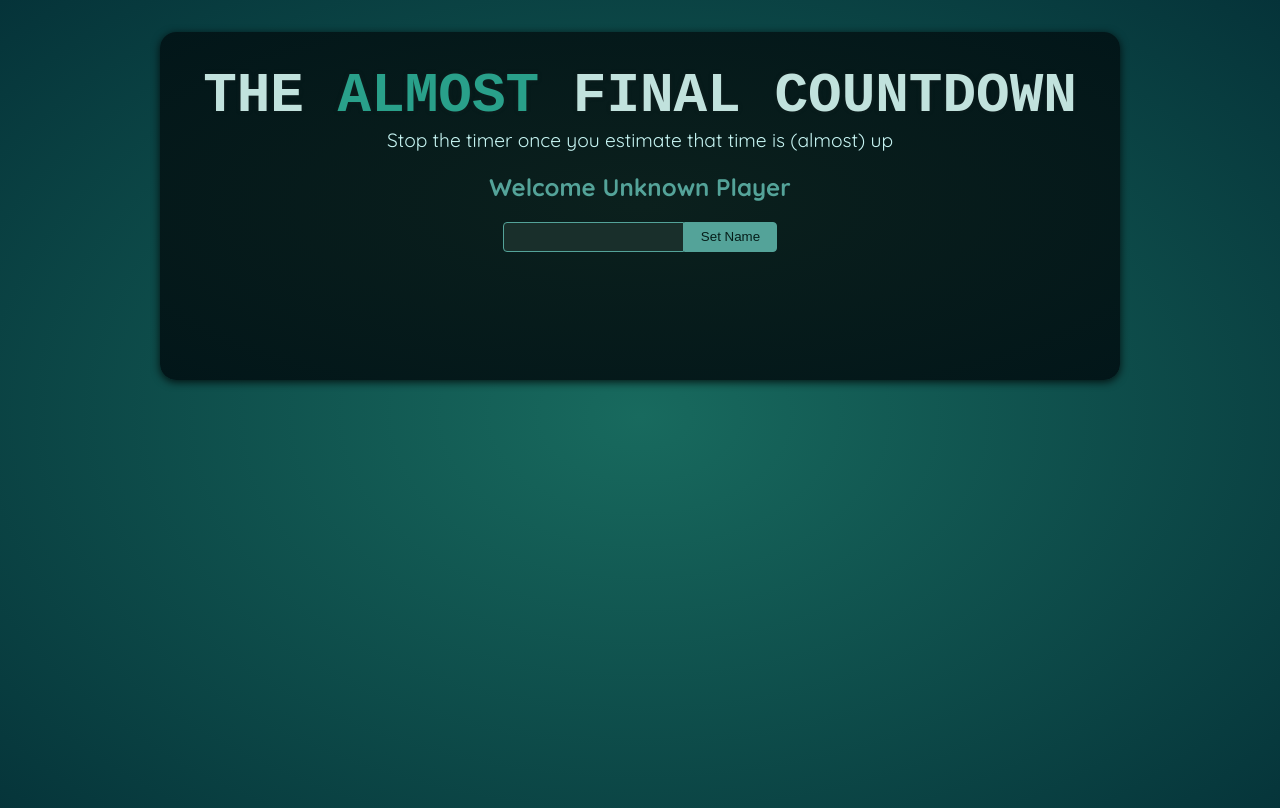
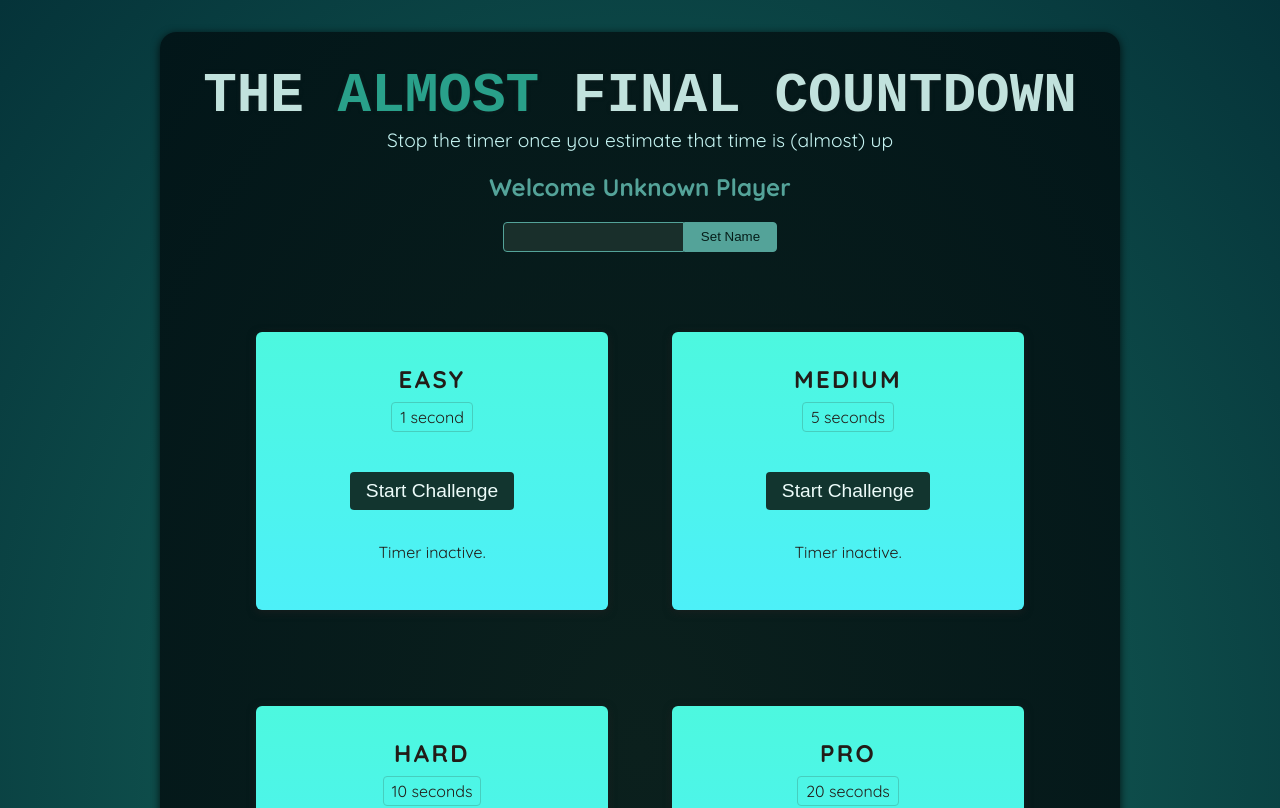
Before and after one commit to stephenkettley/timer-challenge-app, a React (Vite) app: page / in a window 1280 px wide. Shown: the top 808 px of the page. Built offline with nearby package versions, Linux system fonts and the light colour scheme; a web font is replaced by a local one.

Commit message:
implement timer functionality

```diff
--- a/src/App.jsx
+++ b/src/App.jsx
@@ -1,10 +1,19 @@
 import Player from './components/Player.jsx';
+import TimerChallenge from './components/TimerChallenge.jsx';
+
 
 function App() {
   return (
     <>
       <Player />
-      <div id="challenges"></div>
+      <div id="challenges">
+          <TimerChallenge title="Easy" targetTime={1}></TimerChallenge>
+          <TimerChallenge title="Medium" targetTime={5}></TimerChallenge>
+          <TimerChallenge title="Hard" targetTime={10}></TimerChallenge>
+          <TimerChallenge title="Pro" targetTime={20}></TimerChallenge>
+          <TimerChallenge title="Legendary" targetTime={50}></TimerChallenge>
+          <TimerChallenge title="Impossible" targetTime={100}></TimerChallenge>
+      </div>
     </>
   );
 }
--- /dev/null
+++ b/src/components/TimerChallenge.jsx
@@ -0,0 +1,35 @@
+import { useRef, useState } from "react";
+
+const TimerChallenge = (props) => {
+    const timer = useRef();
+    const [timerExpired, setTimerExpired] = useState(false);
+    const [timerStarted, setTimerStarted] = useState(false);
+    const handleStart = () => {
+        setTimerStarted(true)
+        timer.current = setTimeout(() => {
+            setTimerExpired(true)
+        }, props.targetTime * 1000);
+    }
+
+    const handleStop = () => {
+        clearTimeout(timer.current);
+    }
+
+    return (
+        <section className="challenge">
+            <h2>{props.title}</h2>
+            {timerExpired && <p>You Lost!</p>}
+            <p className="challenge-time">{props.targetTime} second{props.targetTime > 1 ? "s" : ""}</p>
+            <p>
+                <button onClick={timerStarted ? handleStop : handleStart}>
+                    {timerStarted ? "Stop" : "Start"} Challenge
+                </button>
+            </p>
+            <p className={timerStarted ? "active" : undefined}>
+                {timerStarted ? "Timer is running..." : "Timer inactive."}
+            </p>
+        </section>
+    )
+};
+
+export default TimerChallenge;
```
